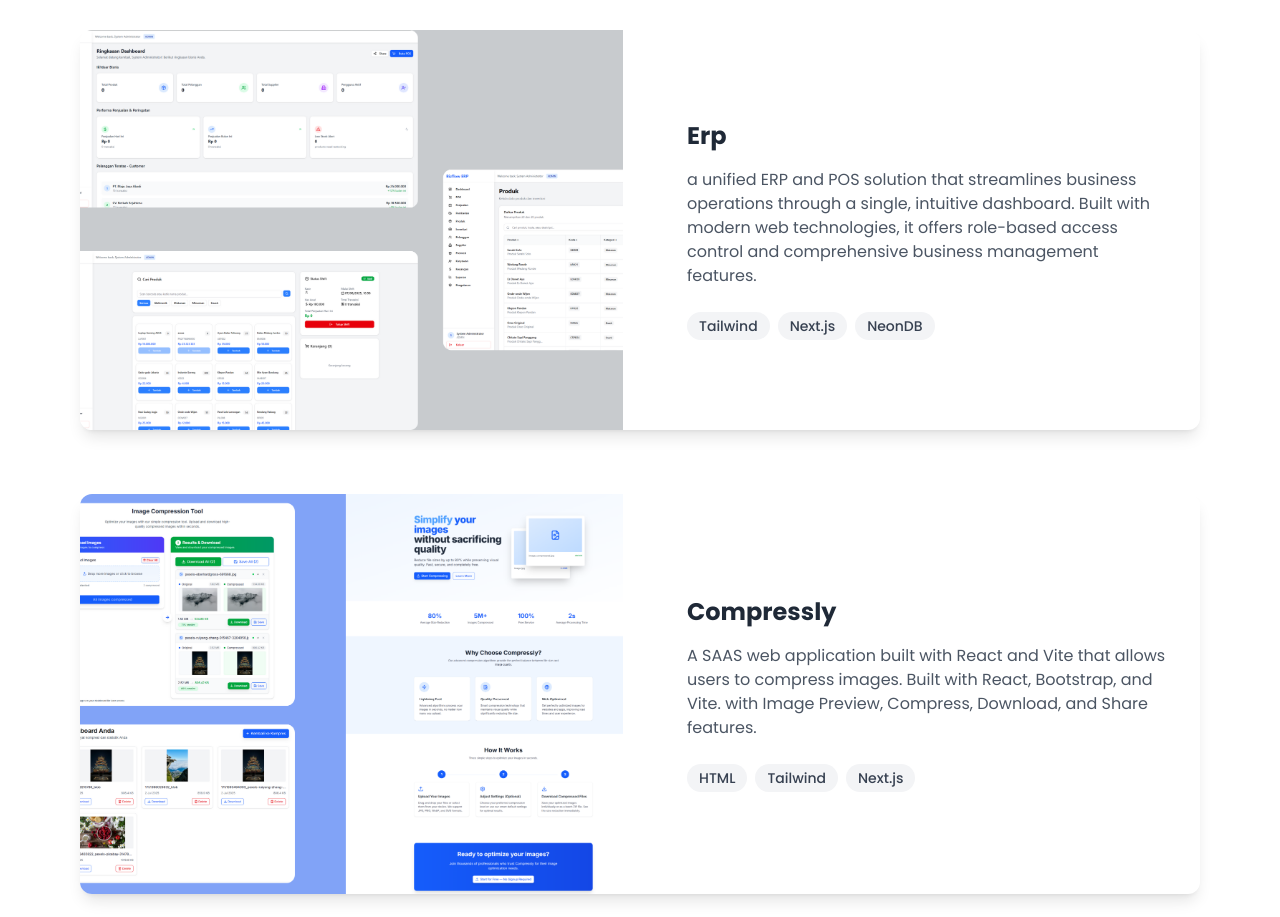
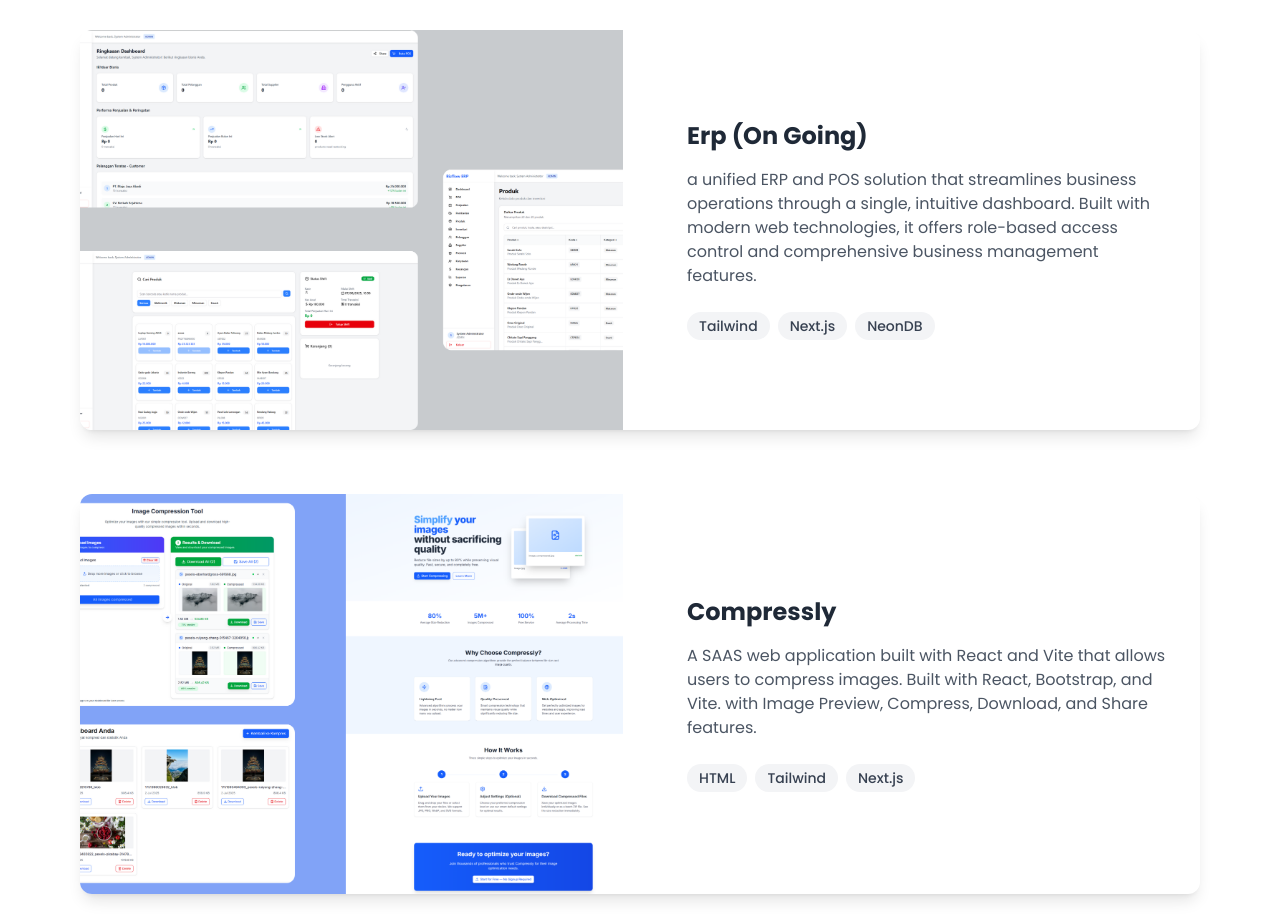
Before and after one commit to ilhardika/my-portfolio, a React (Vite) app: page / in a window 1280 px wide. Shown: the part 1980-2897 px from the top of the page. Built offline with nearby package versions, Linux system fonts and the light colour scheme.

Commit message:
fix: update project title and links for Erp project

```diff
--- a/components/data/ProjectList.js
+++ b/components/data/ProjectList.js
@@ -15,11 +15,11 @@
   },
   {
     image: coverErp,
-    title: "Erp",
+    title: "Erp (On Going)",
     desc: "a unified ERP and POS solution that streamlines business operations through a single, intuitive dashboard. Built with modern web technologies, it offers role-based access control and comprehensive business management features.",
     tech: ["Tailwind", "Next.js", "NeonDB"],
-    link: "https://erpindo  .vercel.app/",
-    github: "https://github.com/ilhardika/erp",
+    link: "https://erpindo.vercel.app/login",
+    github: "https://github.com/ilhardika/erpindo",
   },
   {
     image: coverCompressly,
```
